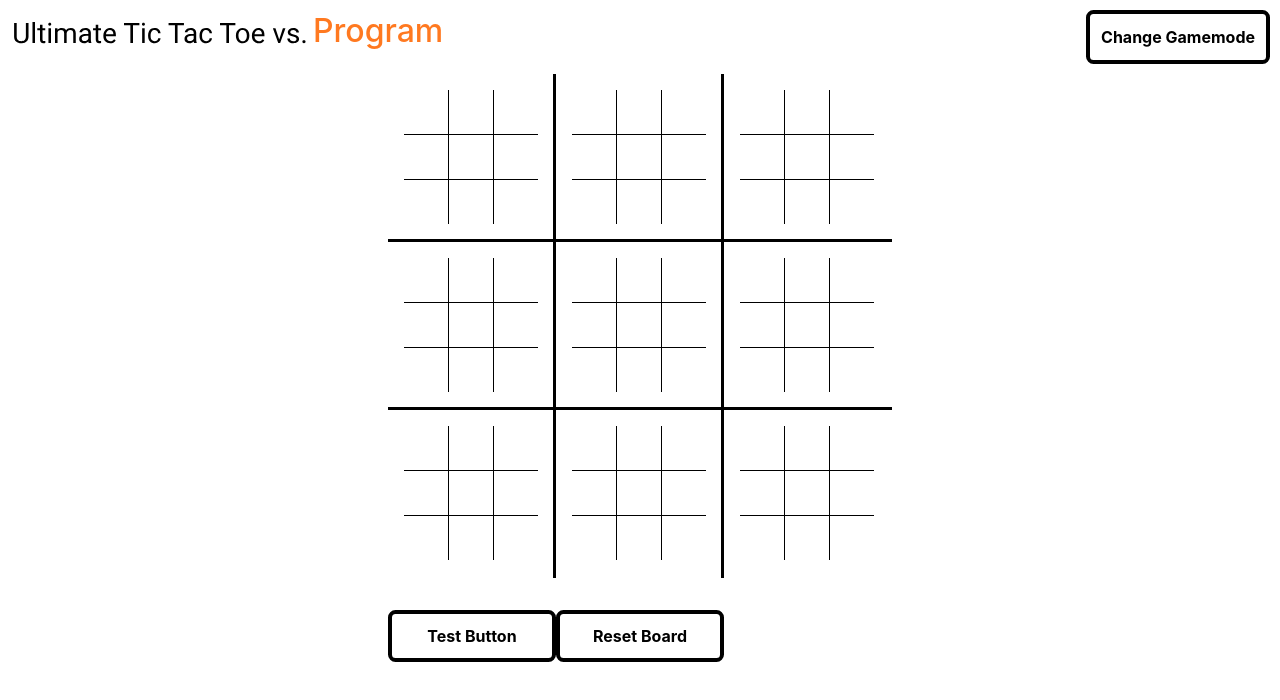
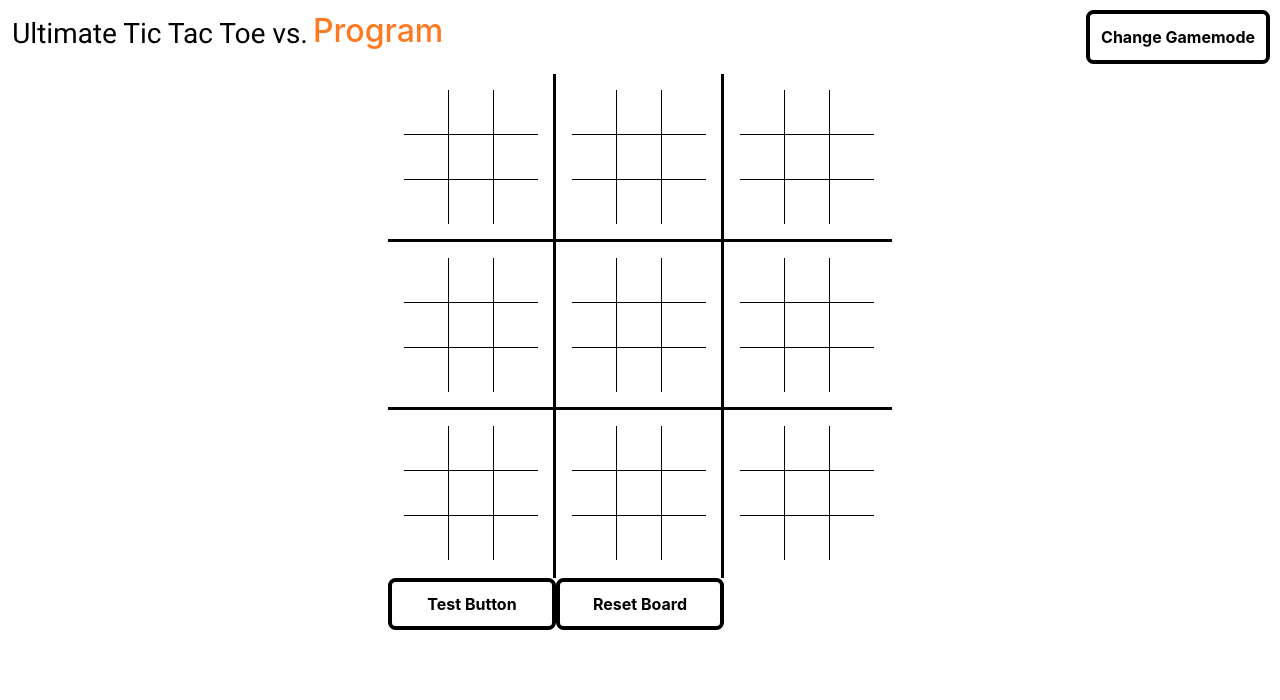
Before and after one commit to AdamAranha/Ultimate-TicTacToe, a React (Create React App) app in the folder client/: page / in a window 1280 px wide. Shown: the top 700 px of the page. Built offline with nearby package versions, Linux system fonts and the light colour scheme; no server answers.

Commit message:
Removed margins on buttons

```diff
--- a/client/src/components/Board/Board.css
+++ b/client/src/components/Board/Board.css
@@ -125,10 +125,10 @@
         }
     }
 
-    .reset-button {
+    /* .reset-button {
     margin-top: 4vh;
-    /* margin: 10px; */
-    }
+    margin: 10px;
+    } */
 
 .horizontal{
     z-index: 1;
```
